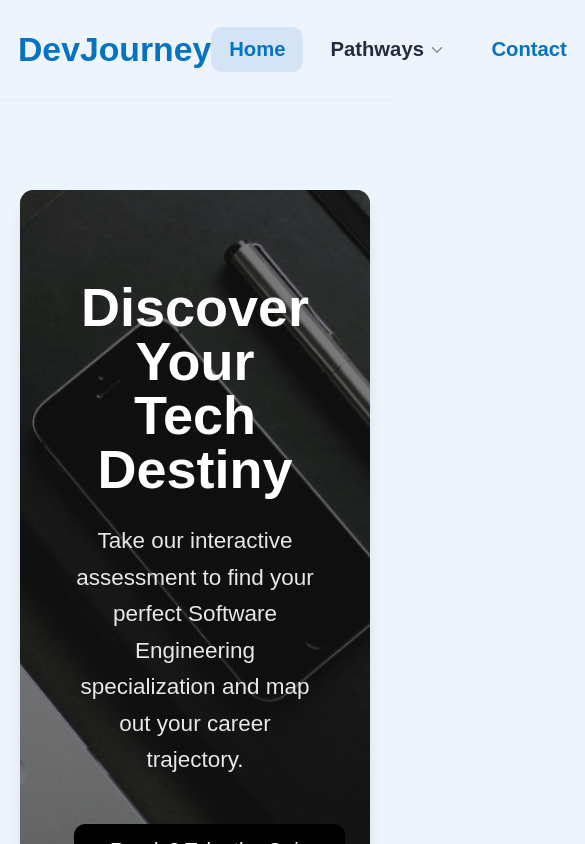
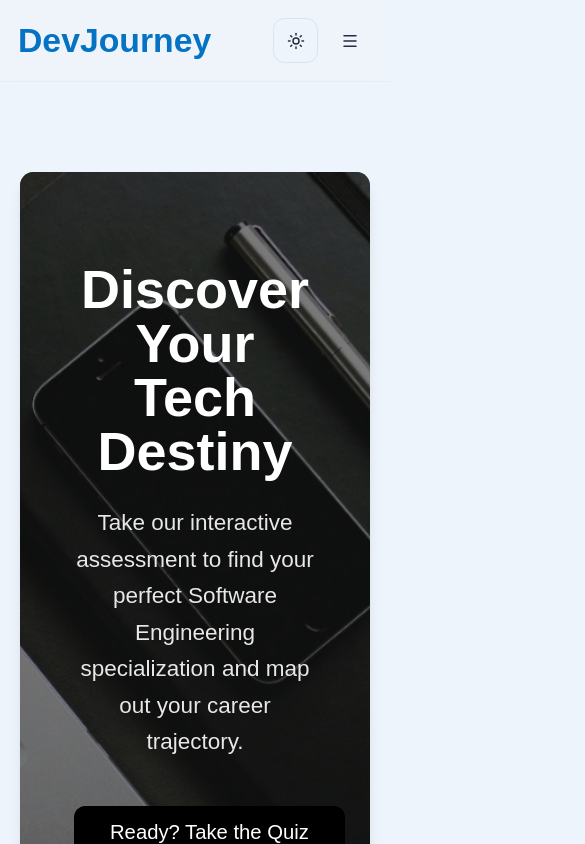
Before and after one commit to IamAMONDI/DevJourney, a React (Vite) app: page / in a window 390 px wide. Shown: the top 844 px of the page, 585 px wide, since content can reach past the window. Built offline with nearby package versions, Linux system fonts and the light colour scheme.

Commit message:
Configure GitHub Pages deployment (HashRouter, base path, gh-pages scripts)

```diff
--- a/package.json
+++ b/package.json
@@ -7,7 +7,9 @@
     "dev": "vite",
     "build": "vite build",
     "lint": "eslint .",
-    "preview": "vite preview"
+    "preview": "vite preview",
+    "predeploy": "npm run build",
+    "deploy": "gh-pages -d dist"
   },
   "dependencies": {
     "@formspree/react": "^3.0.0",
@@ -35,6 +37,7 @@
     "eslint": "^10.8.0",
     "eslint-plugin-react-hooks": "^7.1.1",
     "eslint-plugin-react-refresh": "^0.5.3",
+    "gh-pages": "^6.3.0",
     "globals": "^17.7.0",
     "lucide-react": "^1.31.0",
     "postcss": "^8.5.26",
--- a/src/App.jsx
+++ b/src/App.jsx
@@ -1,5 +1,5 @@
 import React from 'react';
-import { BrowserRouter as Router, Routes, Route, Link } from 'react-router-dom';
+import { HashRouter as Router, Routes, Route, Link } from 'react-router-dom';
 import Navbar from './components/Navbar';
 import Home from './pages/Home';
 import Register from './pages/Register';
--- a/src/components/navbar.jsx
+++ b/src/components/navbar.jsx
@@ -1,6 +1,6 @@
-import React from 'react';
+import React, { useState, useEffect } from 'react';
 import { Link, useLocation, useNavigate } from 'react-router-dom';
-import { ChevronDown } from 'lucide-react';
+import { ChevronDown, Menu, X } from 'lucide-react';
 import {
   DropdownMenu,
   DropdownMenuContent,
@@ -13,16 +13,24 @@ import { Button } from "@/components/ui/button"
 import { ModeToggle } from "./ModeToggle"
 
 export default function Navbar() {
+  const [isOpen, setIsOpen] = useState(false);
   const location = useLocation();
   const navigate = useNavigate();
 
+  // Close mobile menu when route changes
+  useEffect(() => {
+    setIsOpen(false);
+  }, [location.pathname]);
+
   return (
-    <header className="relative z-50 flex justify-between items-center py-6 px-4 md:px-8 border-b border-border/40 mb-8 w-full">
+    <header className="relative z-50 py-4 px-4 md:px-8 border-b border-border/40 mb-8 w-full bg-background/95 backdrop-blur supports-[backdrop-filter]:bg-background/60">
+      <div className="flex justify-between items-center">
         <Link to="/" className="text-primary text-3xl font-bold no-underline hover:opacity-80 transition-opacity">
           DevJourney
         </Link>
 
-      <nav className="flex items-center gap-2">
+        {/* Desktop Navigation */}
+        <nav className="hidden md:flex items-center gap-2">
           <Button variant="ghost" asChild className={`text-lg font-bold ${location.pathname === '/' ? 'bg-accent' : ''}`}>
             <Link to="/">Home</Link>
           </Button>
@@ -82,6 +90,37 @@ export default function Navbar() {
           </Button>
           <ModeToggle />
         </nav>
+
+        {/* Mobile Hamburger Toggle */}
+        <div className="md:hidden flex items-center gap-2">
+          <ModeToggle />
+          <Button variant="ghost" size="icon" onClick={() => setIsOpen(!isOpen)} aria-label="Toggle Menu">
+            {isOpen ? <X className="h-6 w-6" /> : <Menu className="h-6 w-6" />}
+          </Button>
+        </div>
+      </div>
+
+      {/* Mobile Navigation Menu */}
+      {isOpen && (
+        <nav className="md:hidden flex flex-col gap-4 mt-4 pb-4 border-t border-border/40 pt-4 animate-in slide-in-from-top-4">
+          <Button variant="ghost" asChild className={`justify-start text-lg font-bold ${location.pathname === '/' ? 'bg-accent' : ''}`}>
+            <Link to="/">Home</Link>
+          </Button>
+
+          <div className="flex flex-col gap-3 pl-4 border-l-2 border-primary/20 mx-2">
+             <span className="font-bold text-muted-foreground uppercase text-xs tracking-wider">Pathways</span>
+             <Link to="/pathways" className="font-semibold text-foreground hover:text-primary">Overview</Link>
+             <Link to="/pathways/low-level" className="text-sm font-medium text-muted-foreground hover:text-primary">Low-Level / Systems</Link>
+             <Link to="/pathways/full-stack" className="text-sm font-medium text-muted-foreground hover:text-primary">Full-Stack Engineering</Link>
+             <Link to="/pathways/ar-vr" className="text-sm font-medium text-muted-foreground hover:text-primary">AR/VR (XR) Development</Link>
+             <Link to="/pathways/machine-learning" className="text-sm font-medium text-muted-foreground hover:text-primary">Machine Learning</Link>
+          </div>
+
+          <Button variant="ghost" asChild className={`justify-start text-lg font-bold ${location.pathname === '/contact' ? 'bg-accent' : ''}`}>
+            <Link to="/contact">Contact</Link>
+          </Button>
+        </nav>
+      )}
     </header>
   );
 }
--- a/vite.config.js
+++ b/vite.config.js
@@ -3,6 +3,7 @@ import react from '@vitejs/plugin-react'
 import path from "path"
 
 export default defineConfig({
+  base: '/DevJourney/',
   plugins: [react()],
   resolve: {
     alias: {
```
Also changed, not shown: 1 other file (tests, documents, lock files or other folders). Lines whose indentation alone changed are shown as unchanged.
